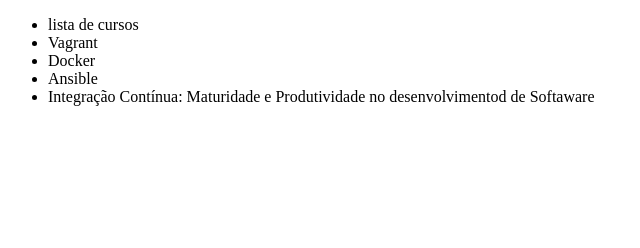
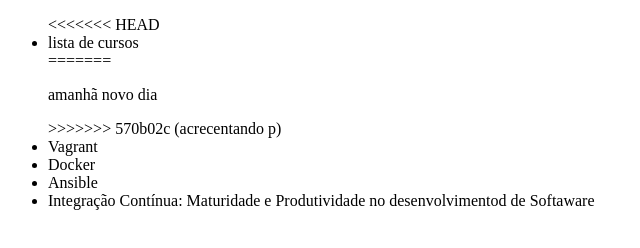
Before and after one commit to Barbarakmenezes/alura-git, a plain HTML site: page index.html in a window 1280 px wide. Shown: the whole page, without its empty margins (0-640 px from the left). Drawn offline with Linux system fonts and the light colour scheme.

```diff
--- a/index.html
+++ b/index.html
@@ -6,7 +6,11 @@
 </head>
 <body>
     <ul>
+<<<<<<< HEAD
         <li>lista de cursos</li>
+=======
+        <p>amanhã novo dia </p>
+>>>>>>> 570b02c (acrecentando p)
         <li>Vagrant</li>
         <li>Docker</li>
         <li>Ansible</li>
```
